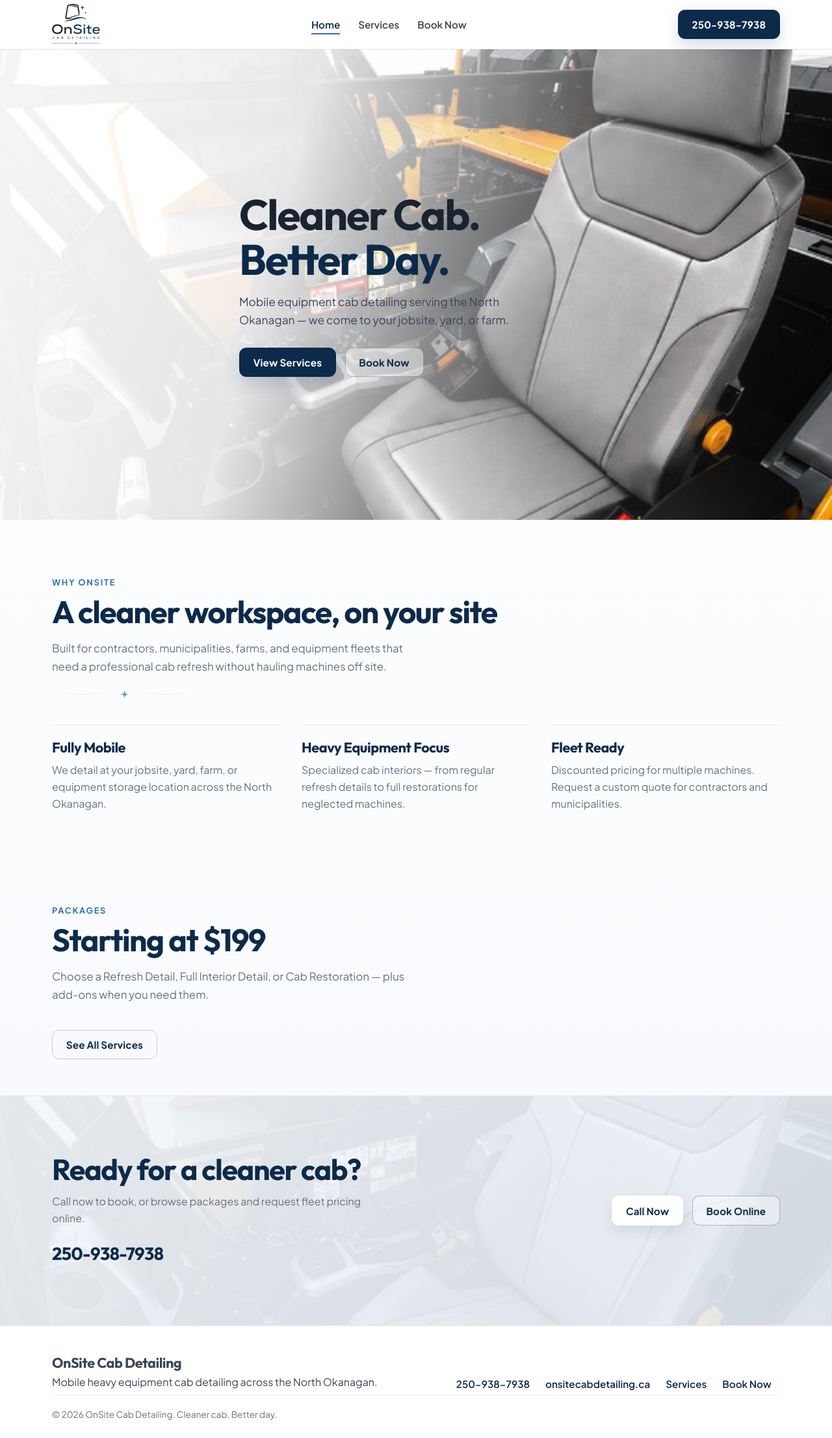
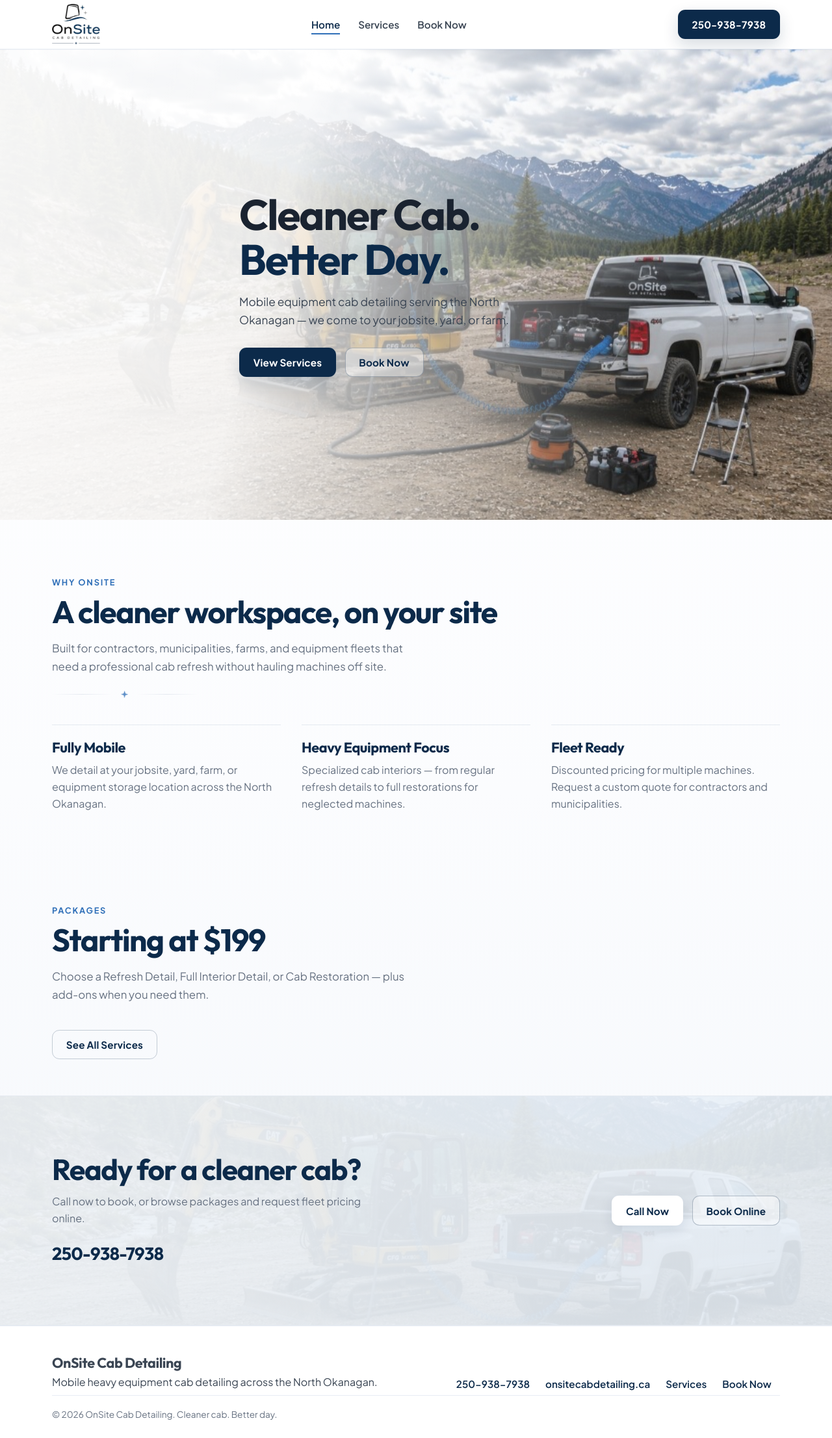
Before and after one commit to gidbuilt/onsite-cab-detailing, a React (Vite) app: page / in a window 1280 px wide. Shown: the whole page at 65% size. Built offline with nearby package versions, Linux system fonts and the light colour scheme.

Commit message:
Update home hero with on-site excavator detailing photo.
Co-authored-by: Cursor <cursoragent@cursor.com>

```diff
--- a/src/index.css
+++ b/src/index.css
@@ -588,7 +588,7 @@ textarea {
   overflow: hidden;
   background:
     linear-gradient(135deg, rgba(243, 247, 251, 0.94), rgba(232, 240, 248, 0.9)),
-    url("/hero-cab.png") center/cover;
+    url("/hero-cab.jpg") center/cover;
   color: var(--ink);
   border-block: 1px solid var(--line);
 }
--- a/src/pages/Home.tsx
+++ b/src/pages/Home.tsx
@@ -7,8 +7,8 @@ export function Home() {
       <section className="hero" aria-label="OnSite Cab Detailing">
         <div className="hero__media" aria-hidden="true">
           <img
-            src={`${import.meta.env.BASE_URL}hero-cab.png`}
-            alt=""
+            src={`${import.meta.env.BASE_URL}hero-cab.jpg`}
+            alt="OnSite Cab Detailing cleaning a CAT excavator cab on site"
             fetchPriority="high"
           />
           <div className="hero__shade" />
```
Also changed, not shown: public/hero-cab.jpg (added), public/hero-cab.png (deleted).
